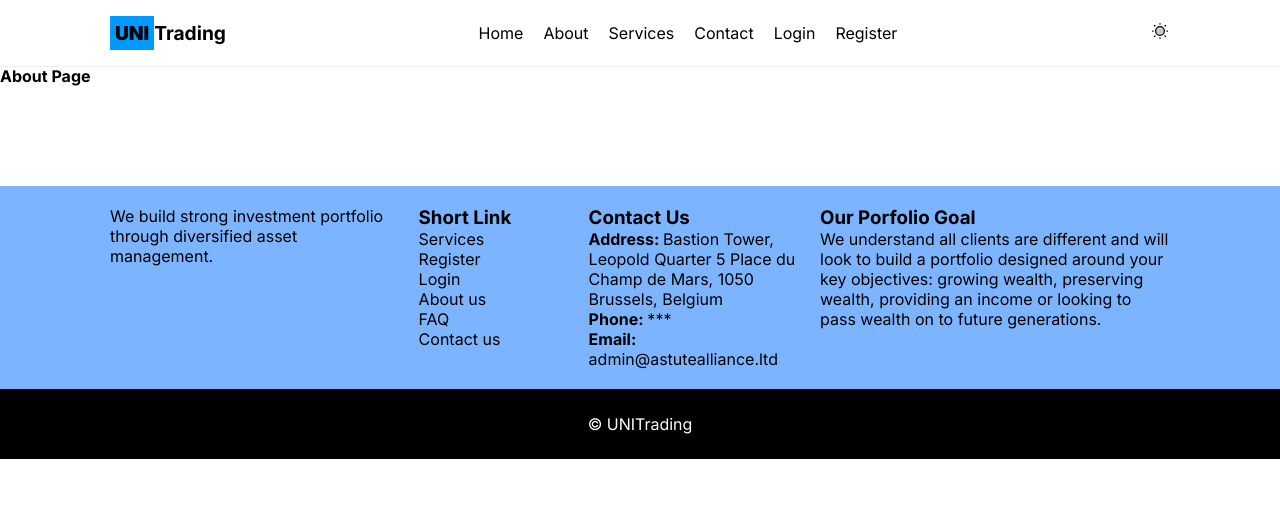
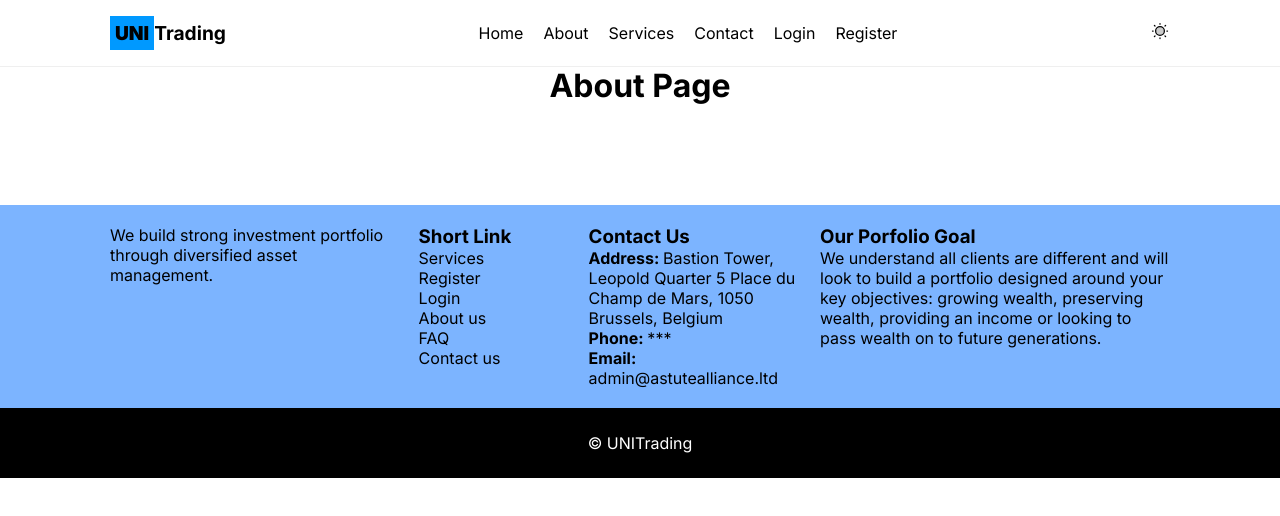
Before and after one commit to etornam45/forex_danny, a Next.js app: page /about in a window 1280 px wide. Shown: the top 516 px of the page. Built offline with nearby package versions, Linux system fonts and the light colour scheme.

Commit message:
About page Initial commi

```diff
--- a/app/about/page.tsx
+++ b/app/about/page.tsx
@@ -1,6 +1,7 @@
+import AboutContent from "../components/about/content";
+
 export default function About(){
     return(<>
-        <h4>About Page</h4>
-
+            <AboutContent />
     </>)
 }
--- /dev/null
+++ b/app/components/about/content.tsx
@@ -0,0 +1,9 @@
+
+
+const AboutContent = () => {
+    return (<>
+        <h1 style={{textAlign: "center"}}>About Page</h1>
+    </>)
+}
+
+export default AboutContent
```
